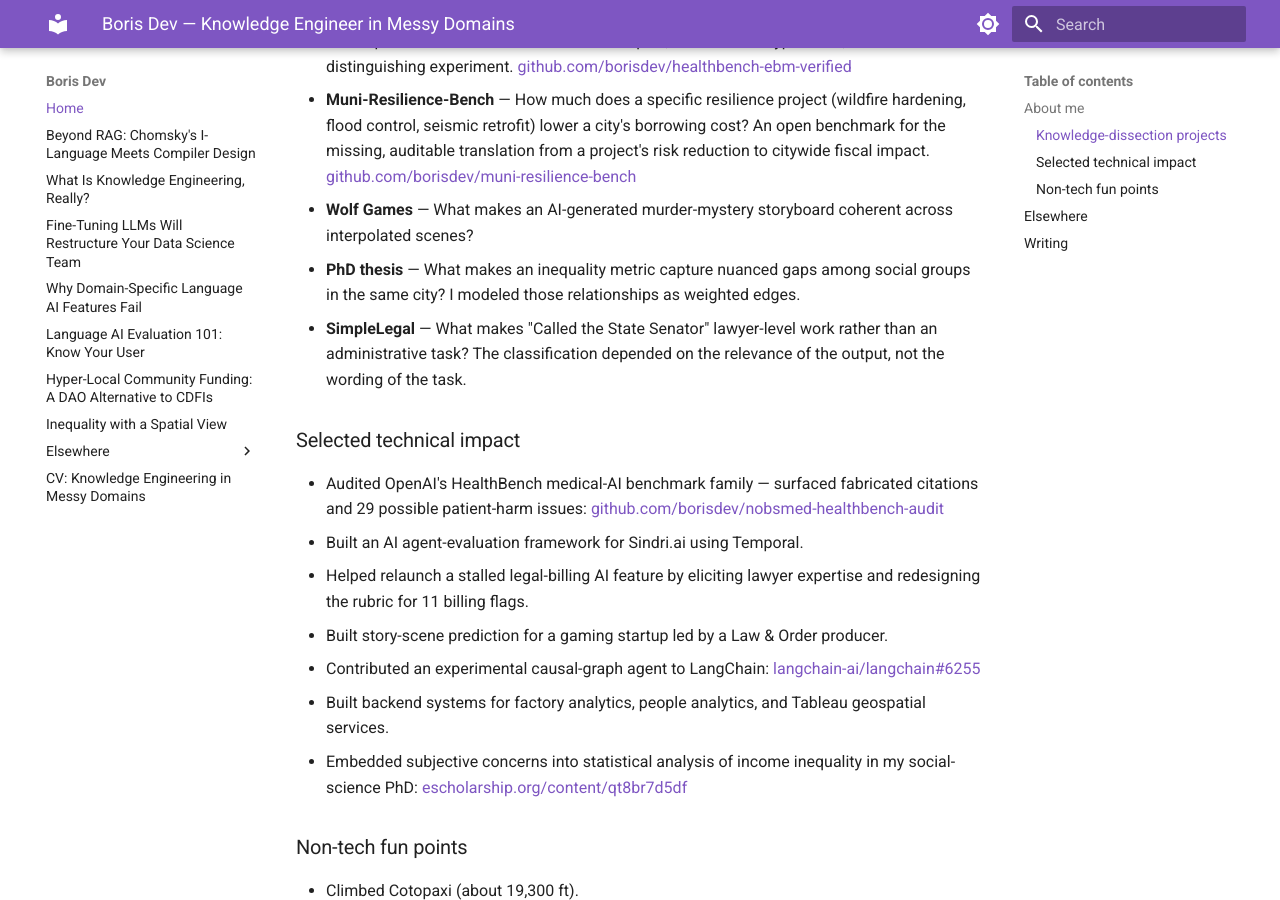
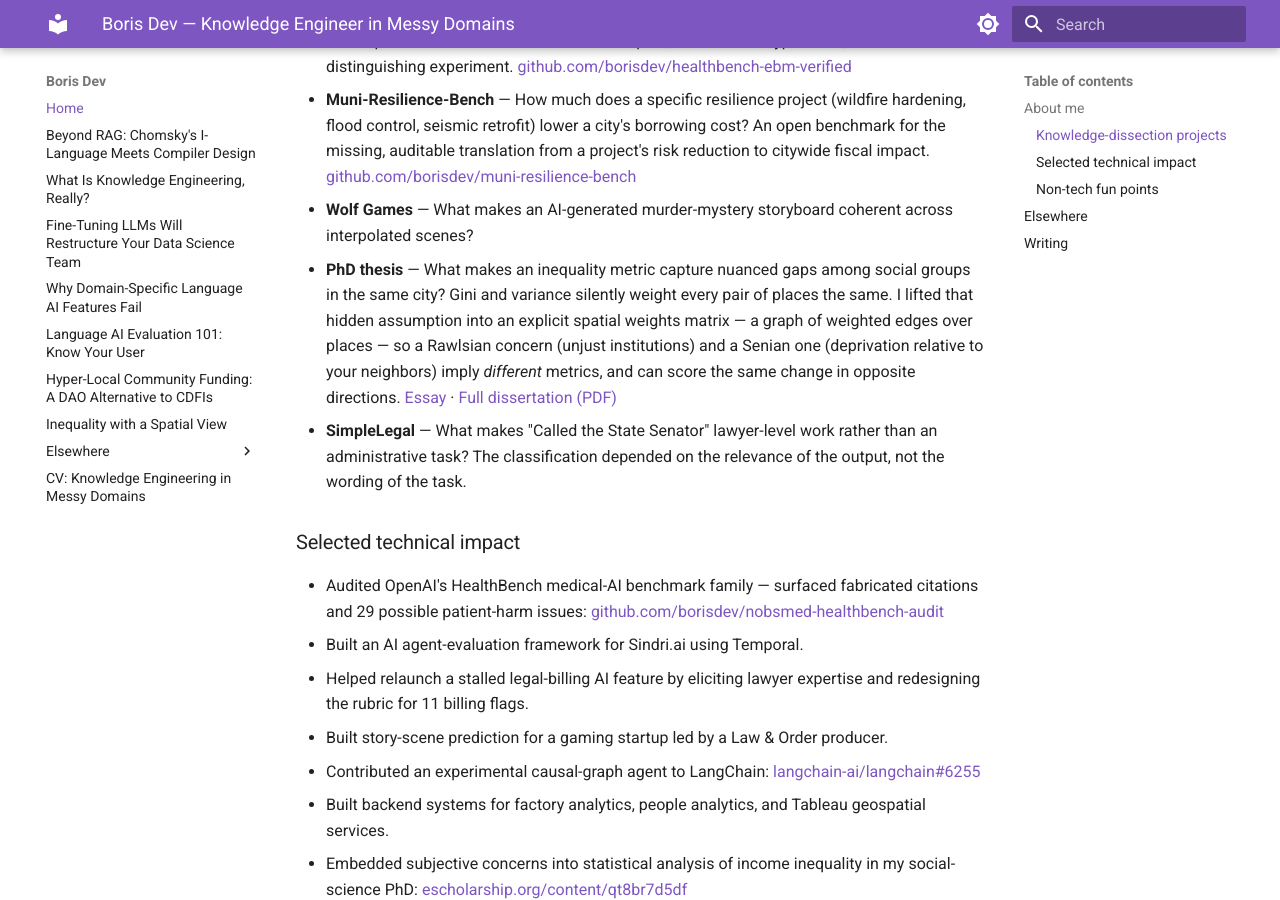
Before and after one commit to borisdev/borisdev.github.io, an MkDocs documentation site: the page built from docs/index.md, in a window 1280 px wide and 900 px high, scrolled down 663 px. Built offline with MkDocs 1.6.1 and Material for MkDocs 9.7.7, drawn with Linux system fonts in a browser that asks for light colours.

Commit message:
index: make PhD thesis bullet link to the essay and full dissertation
The bullet was a dead end — no link to spatial-view-is-a-graph.md or the
eScholarship PDF, and no hint of the actual contribution.

Co-Authored-By: Claude Opus 4.8 (1M context) <noreply@anthropic.com>

```diff
--- a/docs/index.md
+++ b/docs/index.md
@@ -15,7 +15,7 @@ So AI can be safer, I evaluate its performance. One cool way to do this is to fi
 - **HealthBench EBM failure patterns** — Where do frontier models fail on evidence-based medicine, and which failures are worth fixing? I ran GPT-5.2 and Claude Opus 4.8 on an EBM-verified slice of HealthBench and clustered the errors into seven canonical recall/precision failure patterns — each with anchored examples, a root-cause hypothesis, and a distinguishing experiment. [github.com/borisdev/healthbench-ebm-verified](https://github.com/borisdev/healthbench-ebm-verified)
 - **Muni-Resilience-Bench** — How much does a specific resilience project (wildfire hardening, flood control, seismic retrofit) lower a city's borrowing cost? An open benchmark for the missing, auditable translation from a project's risk reduction to citywide fiscal impact. [github.com/borisdev/muni-resilience-bench](https://github.com/borisdev/muni-resilience-bench)
 - **Wolf Games** — What makes an AI-generated murder-mystery storyboard coherent across interpolated scenes?
-- **PhD thesis** — What makes an inequality metric capture nuanced gaps among social groups in the same city? I modeled those relationships as weighted edges.
+- **PhD thesis** — What makes an inequality metric capture nuanced gaps among social groups in the same city? Gini and variance silently weight every pair of places the same. I lifted that hidden assumption into an explicit spatial weights matrix — a graph of weighted edges over places — so a Rawlsian concern (unjust institutions) and a Senian one (deprivation relative to your neighbors) imply *different* metrics, and can score the same change in opposite directions. [Essay](spatial-view-is-a-graph.md) · [Full dissertation (PDF)](https://escholarship.org/content/qt8br7d5df/qt8br7d5df.pdf)
 - **SimpleLegal** — What makes "Called the State Senator" lawyer-level work rather than an administrative task? The classification depended on the relevance of the output, not the wording of the task.
 
 ### Selected technical impact
```
